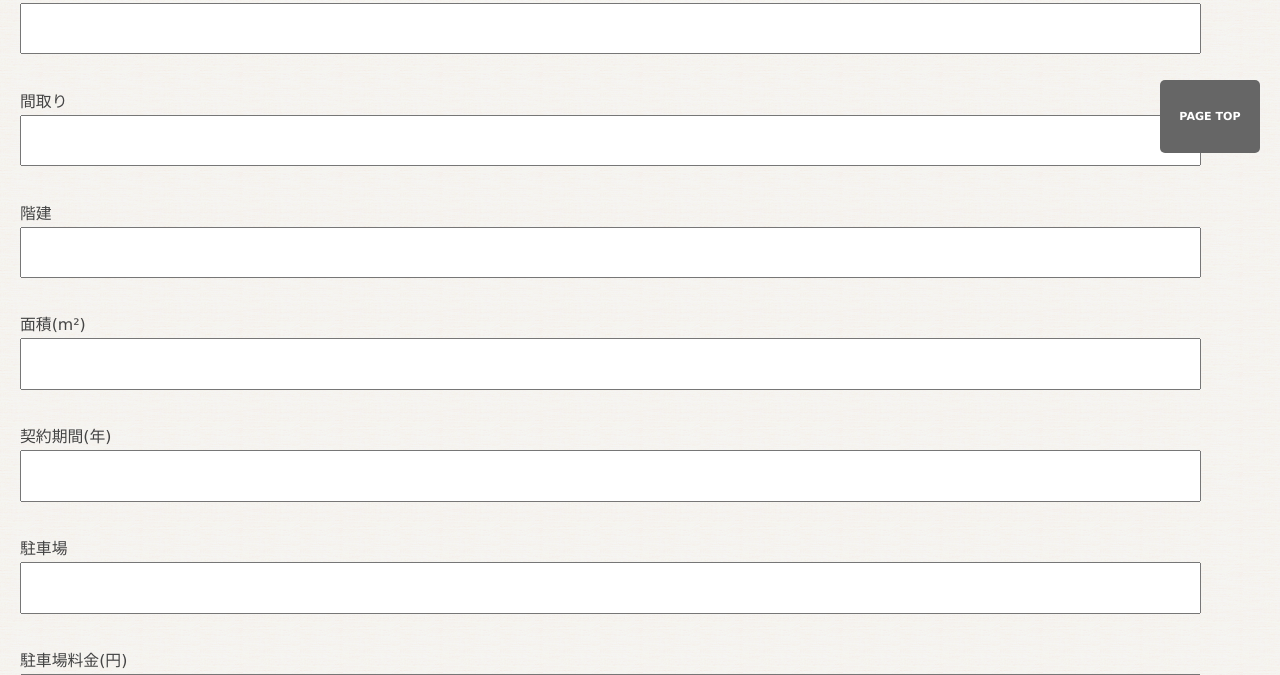
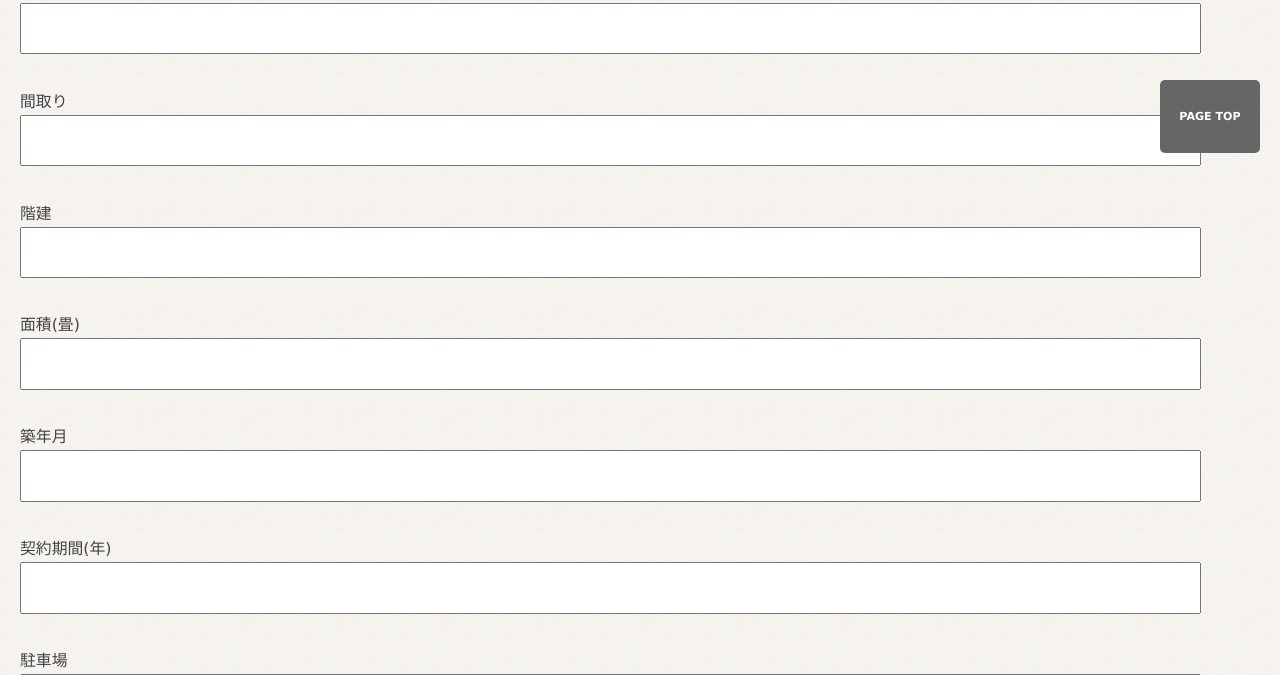
Before and after one commit to IbarakiUniversity-PM1/estate-system, a CakePHP app: the page made by app/View/EstateRegistration/register.ctp in a window 1280 px wide. Shown: the part 736-1411 px from the top of the page. Run offline with PHP 8.4 and a stand-in for CakePHP, Linux system fonts and the light colour scheme; the template is opened without the code that fills it, so the values that code supplies are empty; form fields are guessed from the names that the template uses; some libraries are stand-ins or nearby versions.

Commit message:
物件登録画面に築年月を追加 面積の単位を『畳』に変更

```diff
--- a/app/Controller/EstateRegistrationController.php
+++ b/app/Controller/EstateRegistrationController.php
@@ -44,11 +44,15 @@ class EstateRegistrationController extends AppController
 				}
 			}
 			unset($this->request->data["Estate"]["thumbnail"]);
+
 			date_default_timezone_set("Asia/Tokyo"); //タイムゾーンを設定
+			$dateTime=new DateTime($this->request->data["Estate"]["age"]);
+			$this->request->data["Estate"]["age"]=$dateTime->getTimestamp()*1000;
 			for($i=0;$i<count($this->request->data["EstateRoom"]);$i++){
 				$dateTime=new DateTime($this->request->data["EstateRoom"][$i]["occupancy_date"]);
 				$this->request->data["EstateRoom"][$i]["occupancy_date"]=$dateTime->getTimestamp()*1000;
 			}
+
 			$this->Estate->create();
 			if ($this->Estate->saveAll($this->request->data, array("deep" => true))) {
 				$this->redirect(array("action" => "index"));
--- a/app/View/Elements/nav.ctp
+++ b/app/View/Elements/nav.ctp
@@ -57,7 +57,7 @@
                             <option value="18">18</option>
                             <option value="19">19</option>
                             <option value="20">20</option>
-                        </select> m&sup2;以上
+                        </select> 畳以上
                     </p>
                     <p><input type="checkbox" name="age" value="true"/> 築年数:
                         <select name="age_num">
--- a/app/View/EstateRegistration/register.ctp
+++ b/app/View/EstateRegistration/register.ctp
@@ -48,7 +48,14 @@ echo $this->Form->input(
 );
 echo $this->Form->input(
 	"Estate.area",
-	array("label" => "面積(m&sup2;)")
+	array("label" => "面積(畳)")
+);
+echo $this->Form->input(
+	"Estate.age",
+	array(
+		"type"=>"text",
+		"label" => "築年月"
+	)
 );
 echo $this->Form->input(
 	"Estate.contract_period",
--- a/app/View/EstateView/detail.ctp
+++ b/app/View/EstateView/detail.ctp
@@ -179,7 +179,7 @@ $HtmlBody = makeCommonBody($lat, $lng, $errmsg);
                         </tr>
                         <tr>
                             <td style="background:#ccccff">面積</td>
-                            <td><?php echo h($estate['Estate']['area']); ?>m&sup2;</td>
+                            <td><?php echo h($estate['Estate']['area']); ?>畳</td>
                         </tr>
                         <tr>
                             <td style="background:#ccccff">間取</td>
--- a/app/webroot/js/estate_registration/register.js
+++ b/app/webroot/js/estate_registration/register.js
@@ -330,5 +330,7 @@ $(
 		});
 
 		click_no();
+
+		$('#EstateAge').datepicker();
 	}
 );
```
